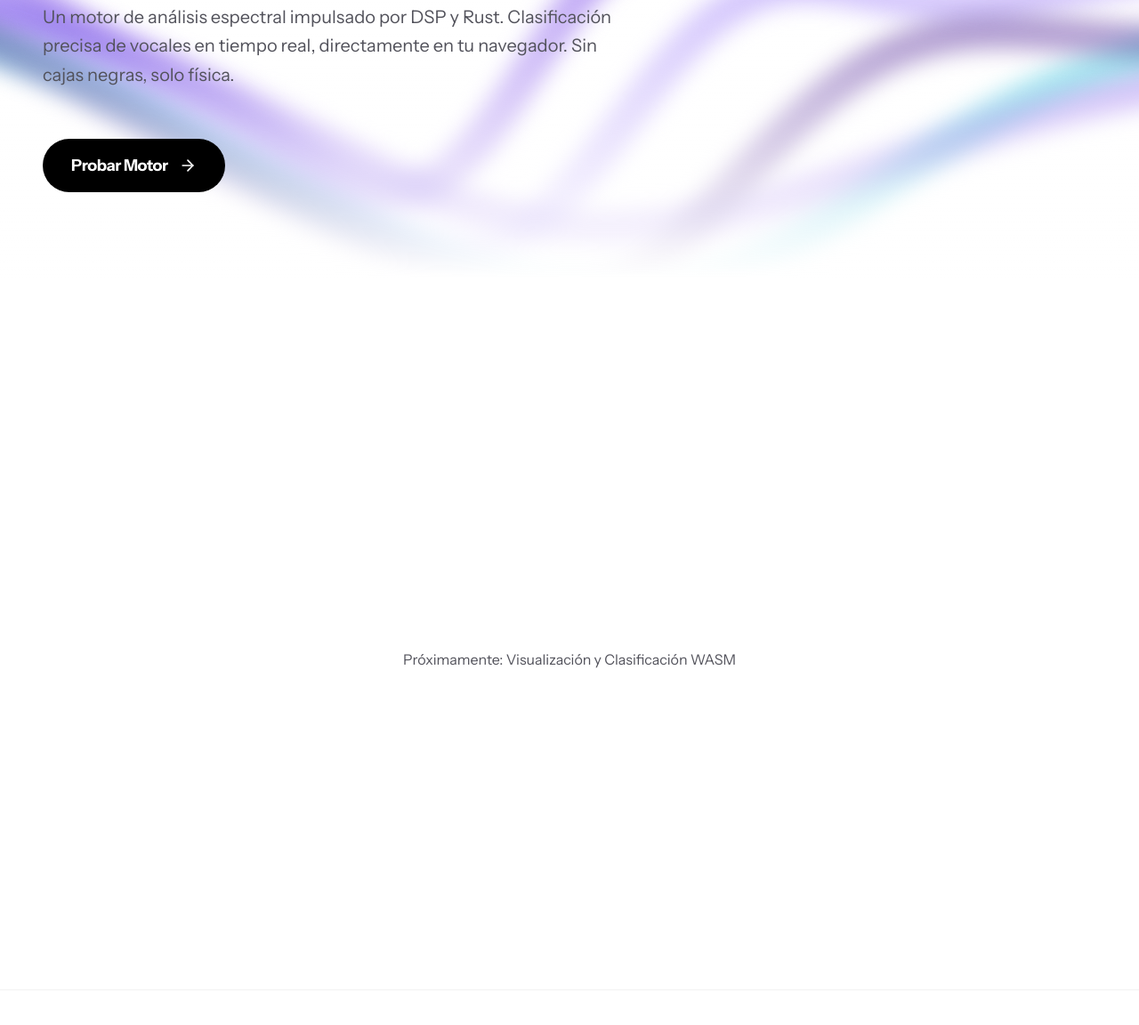
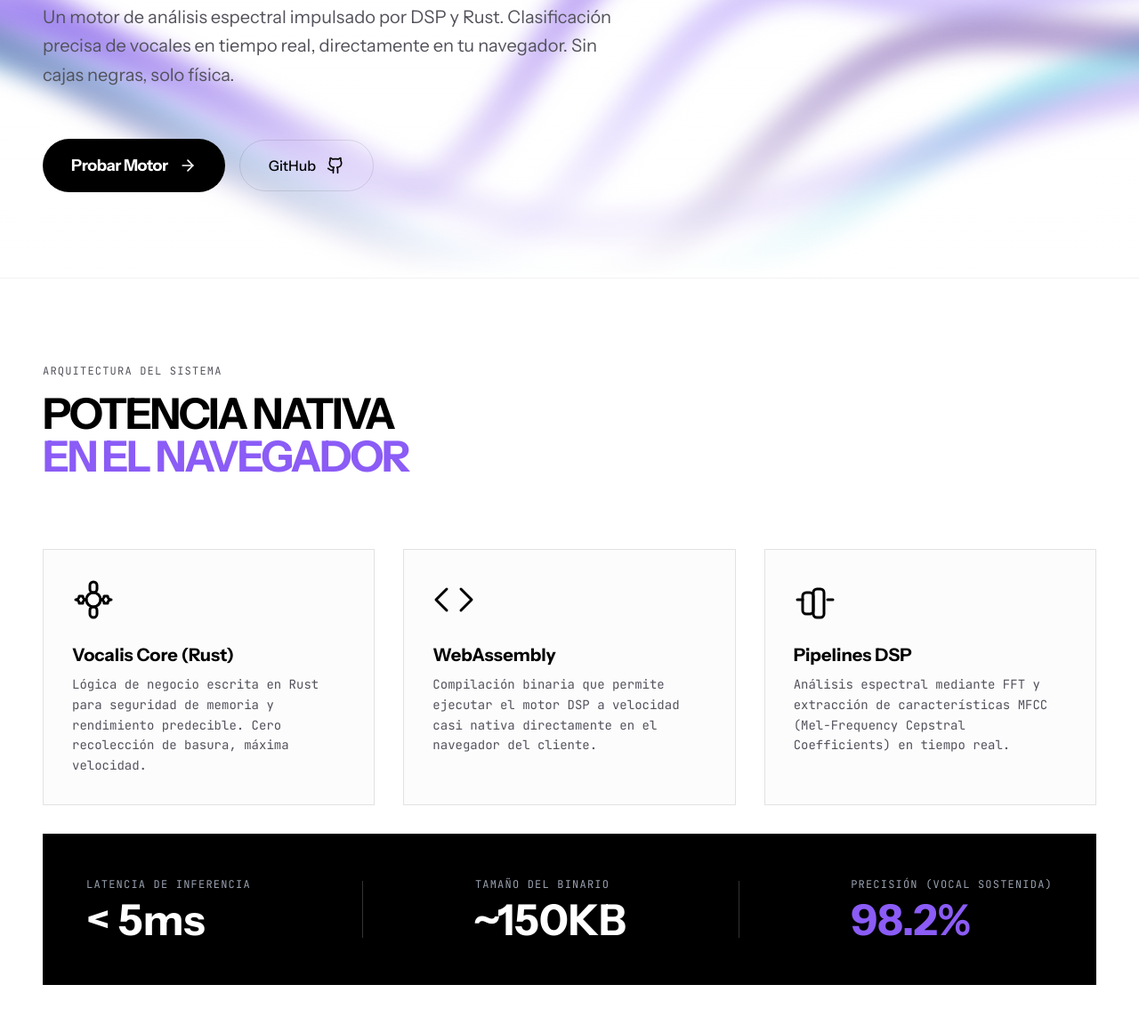
Before and after one commit to eddndev/vocalis, an Astro site in the folder vocalis/: page / in a window 1280 px wide. Shown: the part 488-1640 px from the top of the page at 89% size. Built offline with nearby package versions, Linux system fonts and the light colour scheme; Astro itself is replaced by a stand-in of ours; animation ran at ten frames a second.

Commit message:
feat: Add `Features` section to the landing page, detailing system architecture and performance benchmarks.

```diff
--- /dev/null
+++ b/vocalis/src/components/landing/Features.astro
@@ -0,0 +1,202 @@
+---
+
+---
+
+<section
+    id="features"
+    class="relative py-24 px-6 md:px-12 border-t border-black/5 bg-white"
+>
+    <div class="max-w-[1800px] mx-auto">
+        <!-- Section Header -->
+        <div class="mb-20 max-w-2xl">
+            <h2
+                class="text-xs font-mono tracking-widest uppercase text-text-muted mb-4"
+            >
+                Arquitectura del Sistema
+            </h2>
+            <h3
+                class="text-4xl md:text-5xl font-display font-black tracking-tighter text-black uppercase leading-none"
+            >
+                Potencia Nativa <br />
+                <span class="text-brand-primary">En el Navegador</span>
+            </h3>
+        </div>
+
+        <!-- Grid -->
+        <div class="grid grid-cols-1 md:grid-cols-3 gap-8">
+            <!-- Card 1: Rust -->
+            <div
+                class="group relative p-8 border border-black/10 bg-gray-50/50 hover:bg-white transition-colors duration-500"
+            >
+                <div
+                    class="absolute inset-0 opacity-0 group-hover:opacity-100 transition-opacity duration-500 pointer-events-none"
+                >
+                    <div
+                        class="absolute top-0 right-0 w-24 h-24 bg-brand-primary/10 blur-3xl"
+                    >
+                    </div>
+                </div>
+
+                <div class="relative z-10">
+                    <div class="w-12 h-12 mb-6 text-black">
+                        <svg
+                            xmlns="http://www.w3.org/2000/svg"
+                            viewBox="0 0 24 24"
+                            fill="none"
+                            stroke="currentColor"
+                            stroke-width="1.5"
+                            stroke-linecap="round"
+                            stroke-linejoin="round"
+                            ><path
+                                d="M12 2a2 2 0 0 0-2 2v2a2 2 0 0 0 2 2 2 2 0 0 0 2-2V4a2 2 0 0 0-2-2Z"
+                            ></path><path
+                                d="M12 16a2 2 0 0 0-2 2v2a2 2 0 0 0 2 2 2 2 0 0 0 2-2v-2a2 2 0 0 0-2-2Z"
+                            ></path><path
+                                d="M2 12a2 2 0 0 0 2-2h2a2 2 0 0 0 2 2 2 2 0 0 0-2 2H4a2 2 0 0 0-2-2Z"
+                            ></path><path
+                                d="M16 12a2 2 0 0 0 2-2h2a2 2 0 0 0 2 2 2 2 0 0 0-2 2h-2a2 2 0 0 0-2-2Z"
+                            ></path><path
+                                d="M12 8a4 4 0 0 0-4 4 4 4 0 0 0 4 4 4 4 0 0 0 4-4 4 4 0 0 0-4-4Z"
+                            ></path></svg
+                        >
+                    </div>
+                    <h4 class="text-xl font-bold text-black mb-2">
+                        Vocalis Core (Rust)
+                    </h4>
+                    <p
+                        class="text-text-muted font-mono text-sm leading-relaxed"
+                    >
+                        Lógica de negocio escrita en Rust para seguridad de
+                        memoria y rendimiento predecible. Cero recolección de
+                        basura, máxima velocidad.
+                    </p>
+                </div>
+            </div>
+
+            <!-- Card 2: WASM -->
+            <div
+                class="group relative p-8 border border-black/10 bg-gray-50/50 hover:bg-white transition-colors duration-500"
+            >
+                <div
+                    class="absolute inset-0 opacity-0 group-hover:opacity-100 transition-opacity duration-500 pointer-events-none"
+                >
+                    <div
+                        class="absolute top-0 right-0 w-24 h-24 bg-brand-secondary/10 blur-3xl"
+                    >
+                    </div>
+                </div>
+
+                <div class="relative z-10">
+                    <div class="w-12 h-12 mb-6 text-black">
+                        <svg
+                            xmlns="http://www.w3.org/2000/svg"
+                            viewBox="0 0 24 24"
+                            fill="none"
+                            stroke="currentColor"
+                            stroke-width="1.5"
+                            stroke-linecap="round"
+                            stroke-linejoin="round"
+                            ><polyline points="16 18 22 12 16 6"
+                            ></polyline><polyline points="8 6 2 12 8 18"
+                            ></polyline></svg
+                        >
+                    </div>
+                    <h4 class="text-xl font-bold text-black mb-2">
+                        WebAssembly
+                    </h4>
+                    <p
+                        class="text-text-muted font-mono text-sm leading-relaxed"
+                    >
+                        Compilación binaria que permite ejecutar el motor DSP a
+                        velocidad casi nativa directamente en el navegador del
+                        cliente.
+                    </p>
+                </div>
+            </div>
+
+            <!-- Card 3: DSP -->
+            <div
+                class="group relative p-8 border border-black/10 bg-gray-50/50 hover:bg-white transition-colors duration-500"
+            >
+                <div
+                    class="absolute inset-0 opacity-0 group-hover:opacity-100 transition-opacity duration-500 pointer-events-none"
+                >
+                    <div
+                        class="absolute top-0 right-0 w-24 h-24 bg-brand-accent/10 blur-3xl"
+                    >
+                    </div>
+                </div>
+
+                <div class="relative z-10">
+                    <div class="w-12 h-12 mb-6 text-black">
+                        <svg
+                            xmlns="http://www.w3.org/2000/svg"
+                            viewBox="0 0 24 24"
+                            fill="none"
+                            stroke="currentColor"
+                            stroke-width="1.5"
+                            stroke-linecap="round"
+                            stroke-linejoin="round"
+                            ><path d="M2 12h3"></path><path d="M19 12h3"
+                            ></path><path
+                                d="M5 12v-2a2 2 0 0 1 2-2h2a2 2 0 0 1 2 2v8a2 2 0 0 1-2 2H7a2 2 0 0 1-2-2v-4Z"
+                            ></path><path
+                                d="M11 12v-4a2 2 0 0 1 2-2h2a2 2 0 0 1 2 2v12a2 2 0 0 1-2 2h-2a2 2 0 0 1-2-2v-6Z"
+                            ></path></svg
+                        >
+                    </div>
+                    <h4 class="text-xl font-bold text-black mb-2">
+                        Pipelines DSP
+                    </h4>
+                    <p
+                        class="text-text-muted font-mono text-sm leading-relaxed"
+                    >
+                        Análisis espectral mediante FFT y extracción de
+                        características MFCC (Mel-Frequency Cepstral
+                        Coefficients) en tiempo real.
+                    </p>
+                </div>
+            </div>
+        </div>
+
+        <!-- Benchmark / Stats -->
+        <div
+            class="mt-8 border border-black/10 bg-black text-white p-8 md:p-12 flex flex-col md:flex-row justify-between items-center gap-8"
+        >
+            <div class="text-center md:text-left">
+                <div
+                    class="text-xs font-mono text-gray-400 mb-2 uppercase tracking-widest"
+                >
+                    Latencia de Inferencia
+                </div>
+                <div class="text-4xl md:text-5xl font-display font-black">
+                    &lt; 5ms
+                </div>
+            </div>
+            <div class="h-px w-full md:w-px md:h-16 bg-white/20"></div>
+            <div class="text-center md:text-left">
+                <div
+                    class="text-xs font-mono text-gray-400 mb-2 uppercase tracking-widest"
+                >
+                    Tamaño del Binario
+                </div>
+                <div class="text-4xl md:text-5xl font-display font-black">
+                    ~150KB
+                </div>
+            </div>
+            <div class="h-px w-full md:w-px md:h-16 bg-white/20"></div>
+            <div class="text-center md:text-left">
+                <div
+                    class="text-xs font-mono text-gray-400 mb-2 uppercase tracking-widest"
+                >
+                    Precisión (Vocal Sostenida)
+                </div>
+                <div
+                    class="text-4xl md:text-5xl font-display font-black text-brand-primary"
+                >
+                    98.2%
+                </div>
+            </div>
+        </div>
+    </div>
+</section>
--- a/vocalis/src/components/landing/Hero.astro
+++ b/vocalis/src/components/landing/Hero.astro
@@ -85,7 +85,7 @@
             </div>
 
             <!-- CTA -->
-            <div class="hero-reveal mt-8">
+            <div class="hero-reveal mt-8 flex flex-row items-center gap-4">
                 <a
                     href="/tool"
                     class="group relative inline-flex items-center gap-3 px-8 py-4 bg-black text-white font-bold tracking-tight text-lg rounded-full overflow-hidden hover:scale-105 transition-transform duration-300"
@@ -111,6 +111,32 @@
                         class="absolute inset-0 bg-brand-primary opacity-0 group-hover:opacity-10 transition-opacity duration-300"
                     >
                     </div>
+                </a>
+
+                <a
+                    href="https://github.com/eddndev/vocalis"
+                    target="_blank"
+                    rel="noopener noreferrer"
+                    class="group inline-flex items-center justify-center gap-3 px-8 py-4 border border-black/10 text-black font-medium rounded-full transition-all hover:scale-105 hover:bg-black/5 hover:border-black/30"
+                >
+                    <span class="relative z-10">GitHub</span>
+                    <svg
+                        xmlns="http://www.w3.org/2000/svg"
+                        width="20"
+                        height="20"
+                        viewBox="0 0 24 24"
+                        fill="none"
+                        stroke="currentColor"
+                        stroke-width="2"
+                        stroke-linecap="round"
+                        stroke-linejoin="round"
+                        class="relative z-10"
+                    >
+                        <path
+                            d="M15 22v-4a4.8 4.8 0 0 0-1-3.5c3 0 6-2 6-5.5.08-1.25-.27-2.48-1-3.5.28-1.15.28-2.35 0-3.5 0 0-1 0-3 1.5-2.64-.5-5.36-.5-8 0C6 2 5 2 5 2c-.3 1.15-.3 2.35 0 3.5A5.403 5.403 0 0 0 4 9c0 3.5 3 5.5 6 5.5-.39.49-.68 1.05-.85 1.65-.17.6-.22 1.23-.15 1.85v4"
+                        ></path>
+                        <path d="M9 18c-4.51 2-5-2-7-2"></path>
+                    </svg>
                 </a>
             </div>
         </div>
--- a/vocalis/src/pages/index.astro
+++ b/vocalis/src/pages/index.astro
@@ -2,6 +2,7 @@
 import Layout from "../layouts/Layout.astro";
 import Navbar from "../components/ui/Navbar.astro";
 import Hero from "../components/landing/Hero.astro";
+import Features from "../components/landing/Features.astro";
 ---
 
 <Layout title="Vocalis | DSP Vowel Analysis">
@@ -9,20 +10,6 @@ import Hero from "../components/landing/Hero.astro";
 
 	<main>
 		<Hero />
-
-		<!-- Placeholder for Tool Section -->
-		<section
-			id="tool"
-			class="min-h-screen flex items-center justify-center border-t border-white/10"
-		>
-			<div class="text-center">
-				<h2 class="text-4xl font-bold text-white mb-4">
-					Motor de Análisis
-				</h2>
-				<p class="text-text-muted">
-					Próximamente: Visualización y Clasificación WASM
-				</p>
-			</div>
-		</section>
+		<Features />
 	</main>
 </Layout>
```
